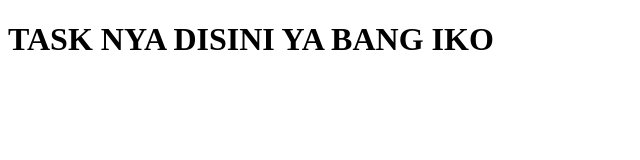
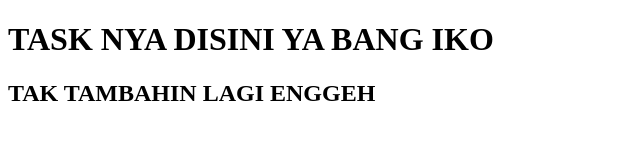
Before and after one commit to ikoraga/portofolio-team, a website: page src/project-page.html in a window 1280 px wide. Shown: the whole page, without its empty margins (0-640 px from the left). Drawn offline with Linux system fonts and the light colour scheme.

Commit message:
create project-page

```diff
--- a/src/project-page.html
+++ b/src/project-page.html
@@ -1,12 +1,16 @@
 <!DOCTYPE html>
 <html lang="en">
+
 <head>
     <meta charset="UTF-8">
     <meta http-equiv="X-UA-Compatible" content="IE=edge">
     <meta name="viewport" content="width=device-width, initial-scale=1.0">
     <title>PROJECT PAGE</title>
 </head>
+
 <body>
     <h1>TASK NYA DISINI YA BANG IKO</h1>
+    <h2>TAK TAMBAHIN LAGI ENGGEH</h2>
 </body>
+
 </html>
```
